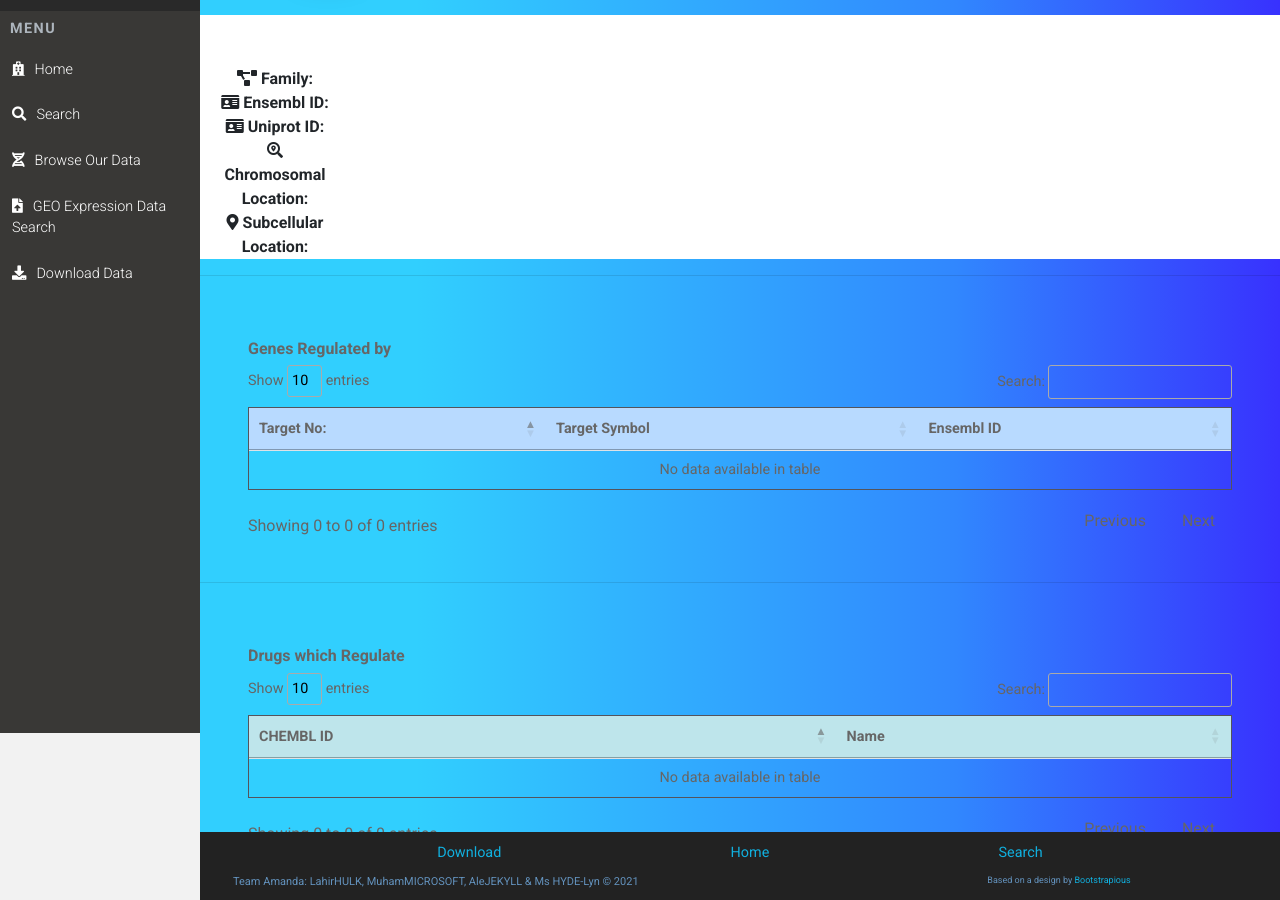
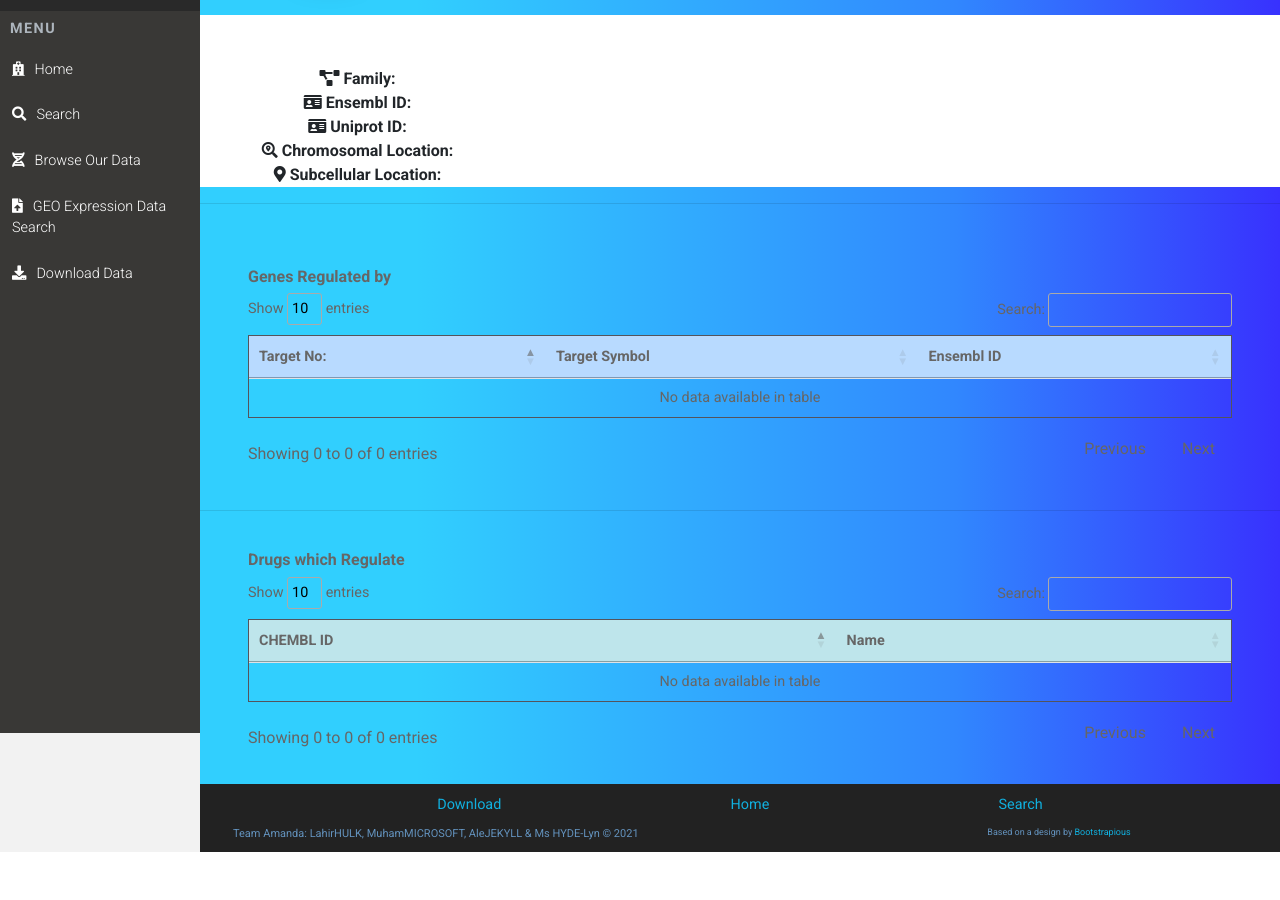
Before and after one commit to mfrahman123/testing, a Flask app: template templates/tfprofile.html in a window 1280 px wide. Shown: the part 67-967 px from the top of the page. After the commit the page ends 919 px from the top, so only its background shows below. Run offline with Flask 2, Linux system fonts and the light colour scheme; the template is opened without the code that fills it, so the values that code supplies are empty; parts of the project's set-up code (start-up, migrations or seed data) failed here and were passed over; some libraries are stand-ins or nearby versions.

Commit message:
final version

```diff
--- a/application.py
+++ b/application.py
@@ -19,7 +19,6 @@ gseFUNC = robjects.globalenv['get_file_name']
 #heatFUNC = robjects.globalenv['get_file_name2']
 raFUNC = robjects.globalenv['relative_activity']
 clearFUNC = robjects.globalenv['clear_env']
-filepath = ''
 # $env:FLASK_APP = "application.py"
 
 extract.get_important_data()
--- a/templates/base.html
+++ b/templates/base.html
@@ -60,7 +60,8 @@
       width: 500px;
       height: 500px;
       overflow: scroll;
-      margin-right:5vw;
+      margin-right:auto;
+      margin-left:auto;
     }
 
     .zoom-img img {
@@ -71,6 +72,7 @@
     .zoom-img img:hover {
       width: 3000px;
     }
+
     </style>
 
 </head>
--- a/templates/tfprofile.html
+++ b/templates/tfprofile.html
@@ -11,7 +11,7 @@
         <div class="row">
 
             <!--profile side-->
-        <div class="col-lg-4 col-md-5 xs-margin-30px-bottom" id="profile-info">
+        <div class="col-lg-7 col-md-6 xs-margin-30px-bottom" id="profile-info">
 
             <div class="padding-30px-all md-padding-25px-all sm-padding-20px-all text-center">
                 <h4 class="margin-10px-bottom font-size24 md-font-size22 sm-font-size20 font-weight-600">{{symbol}}</h4>
@@ -19,51 +19,51 @@
 
       <!-- profile tidibts info-->
             <div class="row">
-                <div class="col-md-5 col-5">
+                <div class="col-md-6 col-5">
                     <i class="fas fa-project-diagram"></i>
                     <strong class="margin-5px-left text"> Family:</strong>
                 </div>
-                <div class="col-md-7 col-7">
+                <div class="col-md-6 col-7">
                     <p>{{family}}</p>
                 </div>
              </div>
 
                 <div class="row">
-                    <div class="col-md-5 col-5">
+                    <div class="col-md-6 col-5">
                         <i class="fas fa-id-card"></i>
                         <strong class="margin-5px-left text">Ensembl ID:</strong>
                     </div>
-                    <div class="col-md-7 col-7">
+                    <div class="col-md-6 col-7">
                         <a href="https://www.ensembl.org/Homo_sapiens/Gene/Summary?db=core;g={{ensembl}}"> <p>{{ensembl}}</p></a>
                     </div>
                 </div>
 
                 <div class="row">
-                    <div class="col-md-5 col-5">
+                    <div class="col-md-6 col-5">
                         <i class="fas fa-id-card"></i>
                         <strong class="margin-5px-left text">Uniprot ID:</strong>
                     </div>
-                    <div class="col-md-7 col-7">
+                    <div class="col-md-6 col-7">
                         <a href="https://www.uniprot.org/uniprot/{{uniprot}}"> <p>{{uniprot}}</p></a>
                     </div>
                 </div>
 
                 <div class="row">
-                    <div class="col-md-5 col-5">
+                    <div class="col-md-6 col-5">
                         <i class="fas fa-search-location"></i>
                         <strong class="margin-5px-left text">Chromosomal Location:</strong>
                     </div>
-                    <div class="col-md-7 col-7">
+                    <div class="col-md-6 col-7">
                         <p>{{chr}}</p>
                     </div>
                 </div>
 
                 <div class="row">
-                    <div class="col-md-5 col-5">
+                    <div class="col-md-6 col-5">
                         <i class="fas fa-map-marker-alt"></i>
                         <strong class="margin-5px-left text">Subcellular Location:</strong>
                     </div>
-                    <div class="col-md-7 col-7">
+                    <div class="col-md-6 col-7">
                         <p>{{subcell}}</p>
                     </div>
                 </div>
@@ -72,7 +72,7 @@
         </div>
             <br><br>
                  <!--name and description-->
-              <div class="col-lg-8 col-md-7" style="padding-top: 20px; padding-left: 50px; padding-right: 10px; text-align: center">
+              <div class="col-lg-5 col-md-6" style="padding-top: 20px; padding-left: 50px; padding-right: 10px; text-align: center">
                 <div class="team-single-text padding-25px-left sm-no-padding-left">
                     <h4 class="font-size38 sm-font-size32 xs-font-size30">{{full_name}}</h4>
                         <p>{{func}}</p> <br>
@@ -110,7 +110,7 @@
         </div>
     </div>
             <br><hr>
-           <br><br>
+           <br>
     <div class="container-fluid">
         <div class="table"><h5 class="font-size24 sm-font-size22 xs-font-size20">Drugs which Regulate {{symbol}}</h5>
             <table id="drug-regs" class="hover" width="100%" style="border: 1px solid #54545c">
@@ -139,4 +139,5 @@
         </div>
     </div>
         </section>
+<br><br>
 {% endblock %}
```
Also changed, not shown: templates/GEO-vis.html (+9 -7 lines), templates/browse.html (+5 -3 lines), 1 other file.
